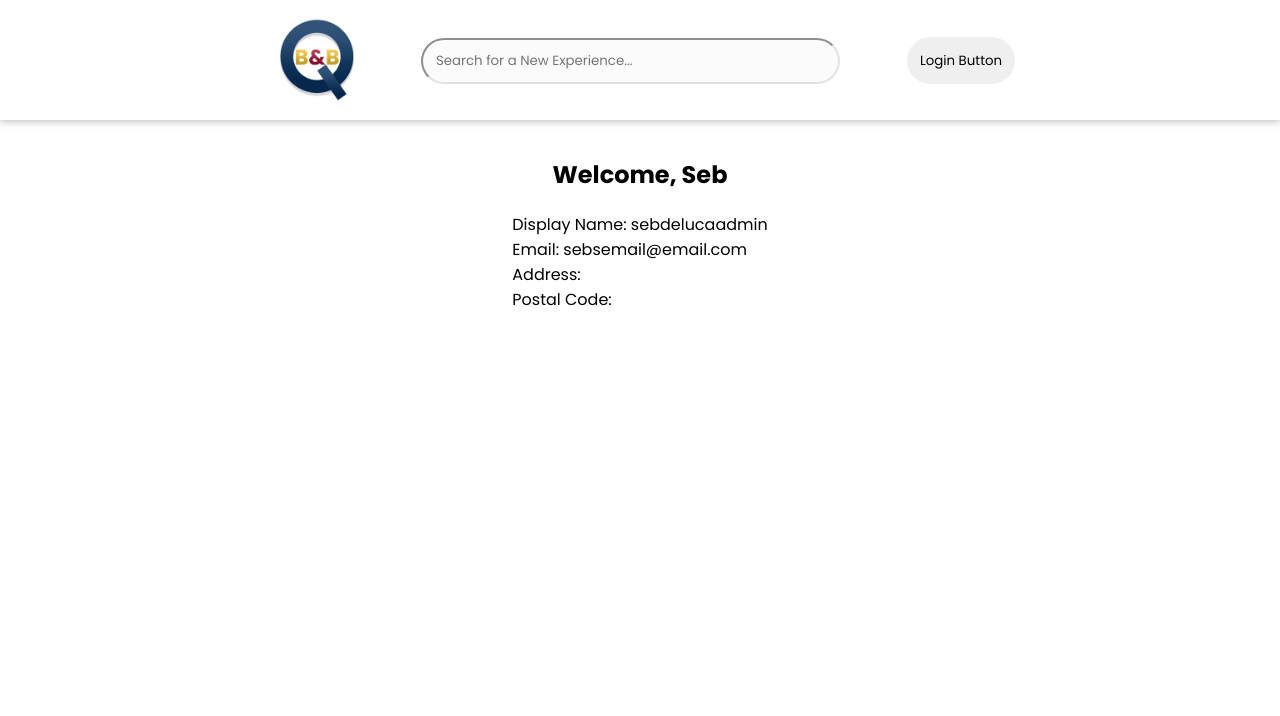
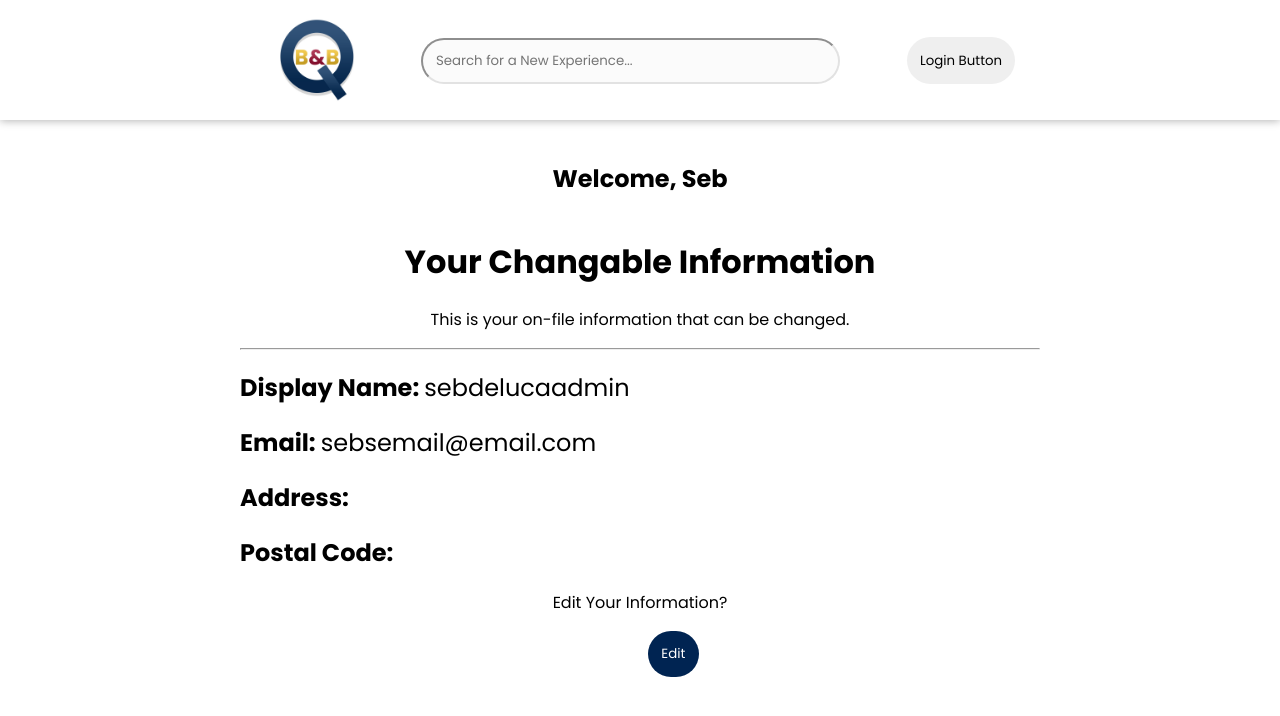
Before and after one commit to AlexSullo/CISC327-Project, a Flask app: page /profile/1 in a window 1280 px wide. Shown: the top 716 px of the page. Run offline with Flask 2, Linux system fonts and the light colour scheme; data comes from the database, SQL or seed files in the repository.

Commit message:
Cleaned up code

```diff
--- a/qbnb/static/styles.css
+++ b/qbnb/static/styles.css
@@ -101,6 +101,12 @@ button {
 }
 
 .main-container {
+    display: flex;
+    justify-content: center;
+    flex-grow: 1 1 200px;
+}
+
+.main-container-profiles {
     display: flex;
     justify-content: center;
     flex-grow: 1 1 200px;
@@ -229,7 +235,33 @@ button {
     text-align: center;
 }
 
+.profile-main {
+    min-width: 50em;
+}
+
 .profile-container {
     display: flex;
     flex-direction: column;
+    margin: 0.5vh 1em 0.5vh 1em;
 }
+
+.profile-head {
+    font-family: 'Poppins', sans-serif;
+    font-weight: normal;
+    justify-content: left;
+}
+
+.profile-header {
+    padding-top: -1vh;
+    justify-content: center;
+    text-align: center;
+}
+
+.standard-button {
+    border-width: 2px;
+    border-color: #e2e2e2;
+    background-color: rgb(0, 36, 82);
+    color: white;
+    min-width: 1em;
+    border-radius: 25px;
+}
--- a/qbnb/templates/profile.html
+++ b/qbnb/templates/profile.html
@@ -1,7 +1,7 @@
 {% extends 'base.html' %}
 
 {% block body %}
-<div class="main-container">
+<div class="main-container-profiles">
 
     {% if userData %}
         <div class="profile-container">
@@ -9,10 +9,21 @@
                 <h2>{{ greeting }}, {{ userData.firstName }}</h2>
             </div>
             <div class="profile-main">
-                Display Name: {{ userData.username }}<br>
-                Email: {{ userData.email }}<br>
-                Address: {{ userData.billingAddress }}<br>
-                Postal Code: {{ userData.postalCode }}<br>
+                <div class="profile-header">
+                    <h1>Your Changable Information</h1>
+                    <p>This is your on-file information that can be changed.</p>
+                </div>
+                <hr>
+                <div class="profile-changables-container">
+                    <h2 class="profile-head"><b>Display Name: </b>{{ userData.username }}</h2>
+                    <h2 class="profile-head"><b>Email: </b>{{ userData.email }}</h2>
+                    <h2 class="profile-head"><b>Address: </b>{{ userData.billingAddress }}</h2>
+                    <h2 class="profile-head"><b>Postal Code: </b>{{ userData.postalCode }}</h2>
+                </div>
+                <div class="profile-header">
+                    <p>Edit Your Information?</p>
+                    <button class="standard-button" style="justify-self:center;">Edit</button>
+                </div>
 
             </div>
 
```
Also changed, not shown: qbnb/__init__.py (+0 -13 lines).
